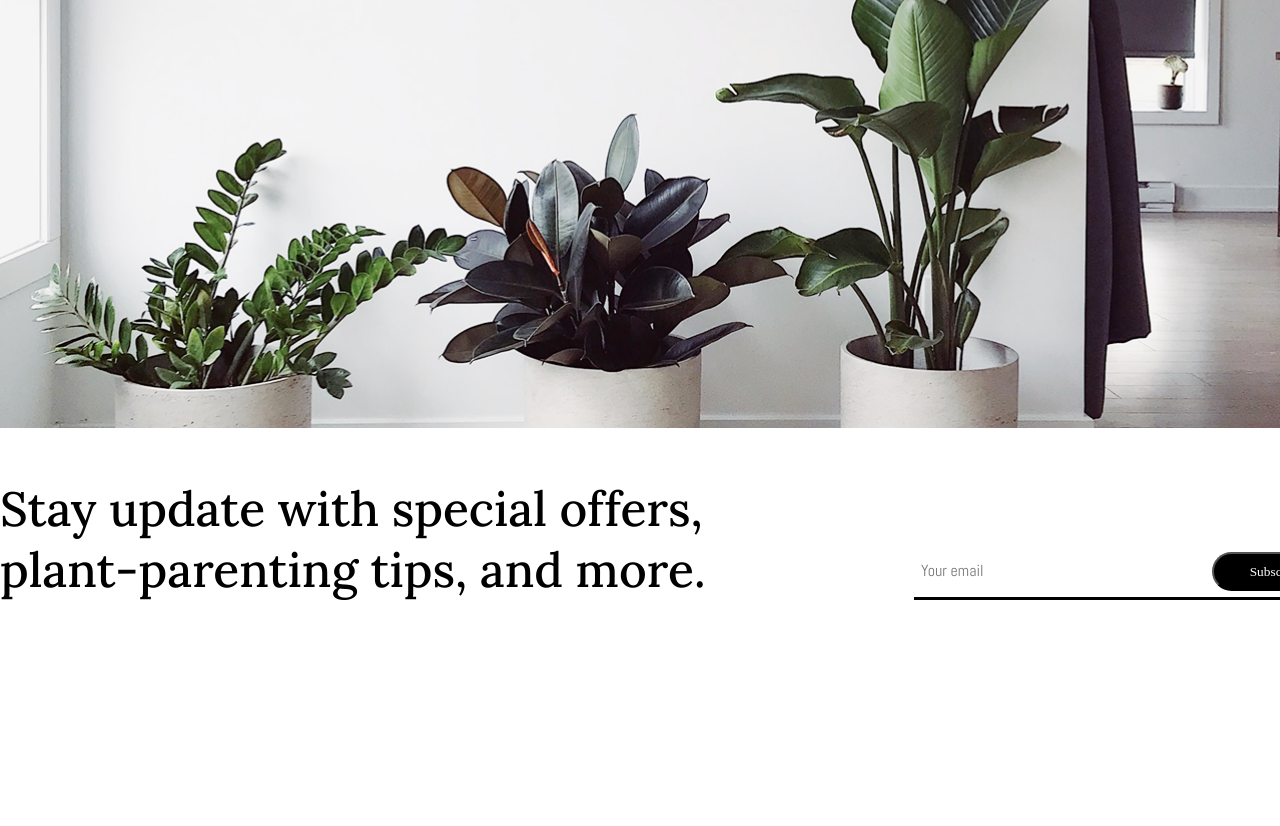
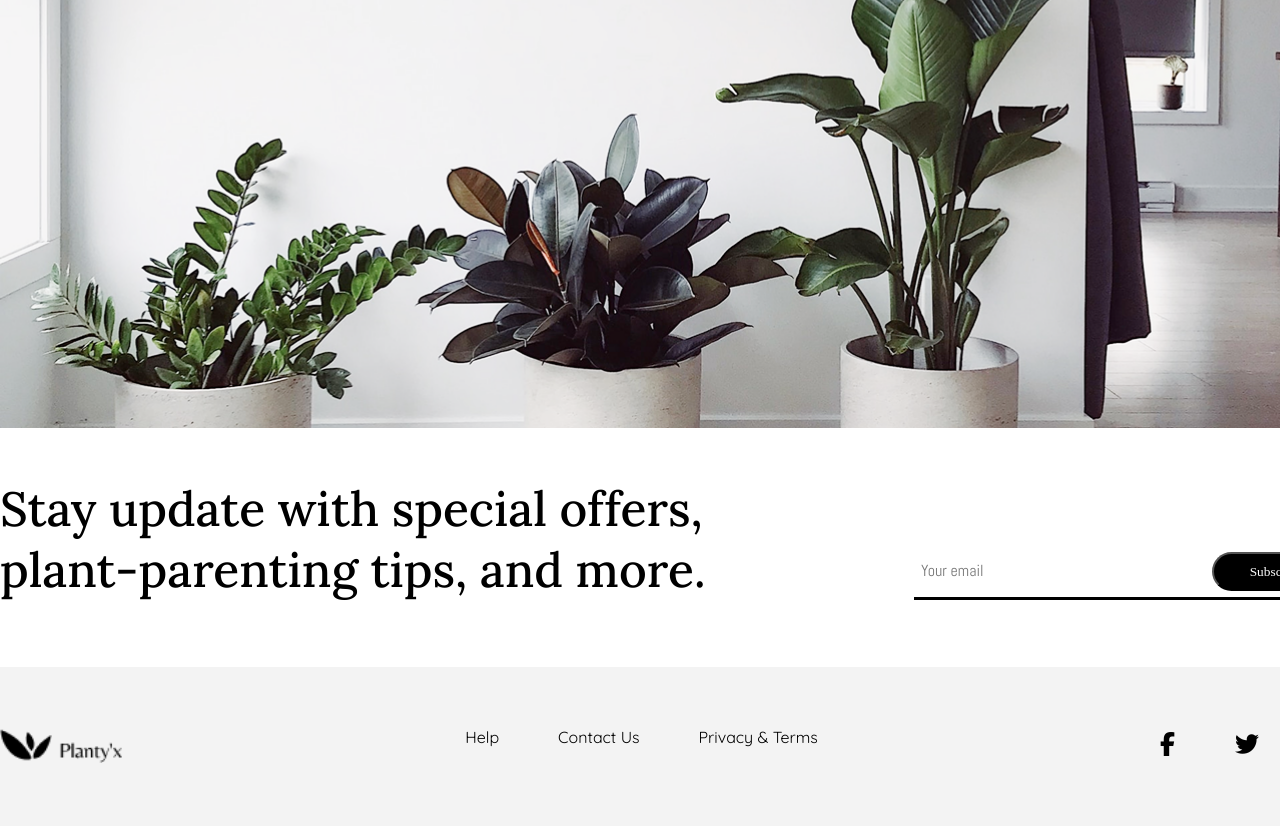
Before and after one commit to mahirTheCoder/practice, a plain HTML site: page index.html in a window 1280 px wide. Shown: the part 4934-5760 px from the top of the page. Before the commit the page ends 5601 px from the top, so only its background shows below. Drawn offline with Linux system fonts and the light colour scheme; a web font is replaced by a local one.

Commit message:
footer section complate

```diff
--- a/css/style.css
+++ b/css/style.css
@@ -517,5 +517,51 @@ ul li a:hover::before {
   margin-bottom: 8px;
 }
 
+/* =================instagram section part end================ */
 
-/* =================instagram section part send================ */
+
+/* =================footer section part start================ */
+#footer {
+  background-color: #F3F3F3;
+  height: 159px;
+}
+
+.mainRow {
+  display: flex;
+  justify-content: space-between;
+  padding-top: 60px;
+  padding-bottom: 63px;
+}
+
+.mainRow .logoFooter img {
+  width: 123px;
+}
+
+.itemsFooter ul {
+  display: flex;
+  gap: 59px;
+}
+
+.itemsFooter ul li a {
+  font-size: 16px;
+  font-weight: 400;
+  color: #000;
+  font-family: "Quicksand", sans-serif;
+}
+
+.iconsFooter {
+  display: flex;
+  gap: 60px;
+}
+
+.iconsFooter button {
+  border: none;
+  background-color: transparent;
+}
+
+.iconsFooter button a {
+  font-size: 24px;
+  color: #000;
+}
+
+/* =================footer section part end================ */
--- a/index.html
+++ b/index.html
@@ -208,5 +208,35 @@
         </div>
       </div>
     </div>
+    <!-- -------------instagram section part end-------------- -->
+
+    <!-- -------------footer section part start-------------- -->
+    <div id="footer">
+      <div class="container">
+        <div class="mainRow">
+          <div class="logoFooter">
+            <img src="images/logo.png" alt="logo" />
+          </div>
+          <div class="itemsFooter">
+            <ul>
+              <li><a href="#">Help</a></li>
+              <li><a href="#">Contact Us</a></li>
+              <li><a href="#">Privacy & Terms</a></li>
+            </ul>
+          </div>
+          <div class="iconsFooter">
+            <button>
+              <a href="#"><i class="fa-brands fa-facebook-f"></i></a>
+            </button>
+            <button>
+              <a href="#"><i class="fa-brands fa-twitter"></i></a>
+            </button>
+            <button>
+              <a href="#"><i class="fa-brands fa-instagram"></i></a>
+            </button>
+          </div>
+        </div>
+      </div>
+    </div>
   </body>
 </html>
```
